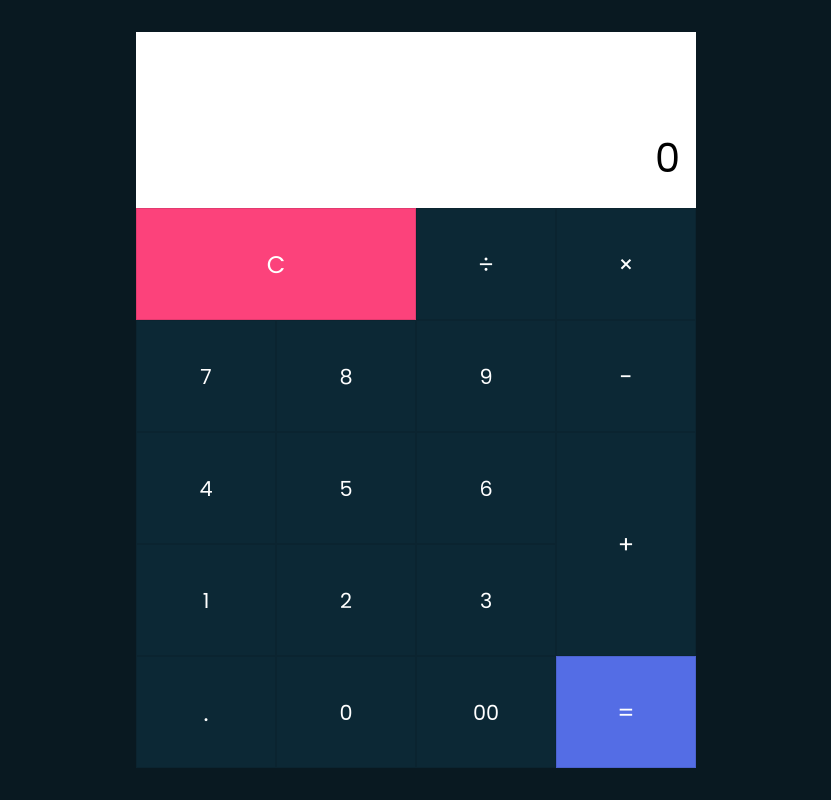
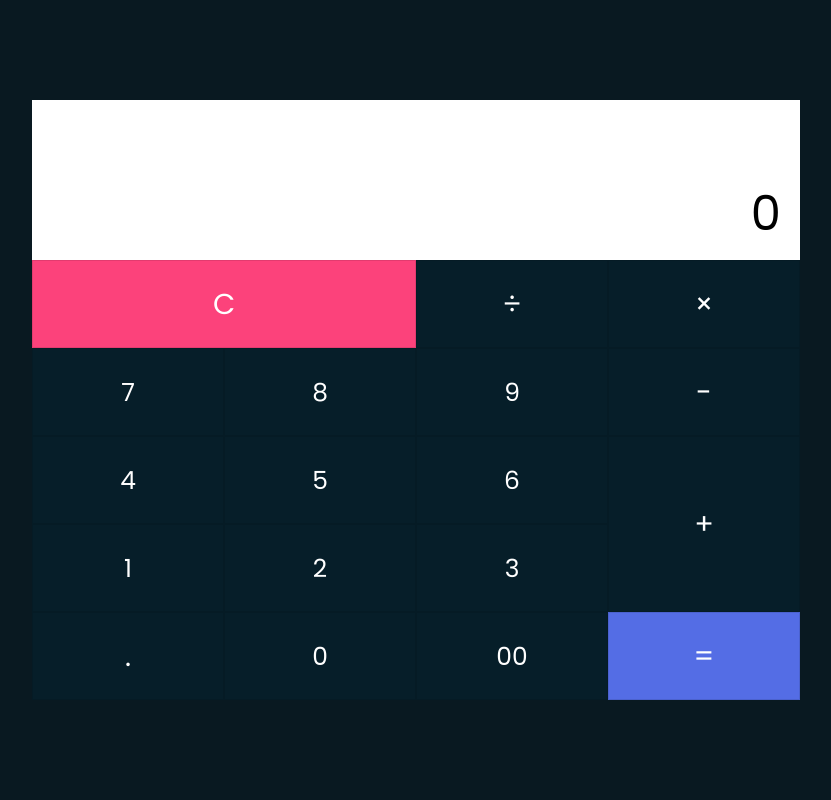
Before and after one commit to aliserajalam/calculator, a plain HTML site: page index.html in a window 1280 px wide. Shown: the whole page, without its empty margins (224-1055 px from the left). Drawn offline with Linux system fonts and the light colour scheme.

Commit message:
Added support for mobiles and large screen

```diff
--- a/style.css
+++ b/style.css
@@ -3,7 +3,9 @@
 * {
     margin: 0;
     padding: 0;
-    box-sizing: border-box;
+    -webkit-box-sizing: border-box; /* Safari/Chrome, other WebKit */
+    -moz-box-sizing: border-box;    /* Firefox, other Gecko */
+    box-sizing: border-box;         /* Opera/IE 8+ */
     font-family: 'Poppins', sans-serif;
 }
 
@@ -12,6 +14,7 @@ body{
     justify-content: center;
     align-items: center;
     min-height: 100vh;
+    min-width: 100vw;
     background: #091921;
 }
 
@@ -21,15 +24,20 @@ body{
 }
 
 #result {
-    padding: 1rem 1rem;
+    display:flex;
+    flex-direction: column;
+    height: 20vh;
+    padding: 0 1rem;
     background: #fff;
     text-align: right;
 }
 
 #operation-history {
-    padding: 2rem 0 1rem 0;
+    display: flex;
+    justify-content: flex-end;
+    align-items: center;
     font-size: 1rem;
-    height: 1rem;
+    flex: 1;
 }
 
 #history-value {
@@ -37,17 +45,17 @@ body{
 }
 
 #operation-result {
-    padding: 2rem 0 4rem 0;
+    display: flex;
+    justify-content: flex-end;
+    align-items: center;
     font-size: 2.5rem;
-    height: 2.5rem;
+    flex: 1;
 }
 
 #keyboard {
     display: grid;
-    grid-template-columns: repeat(4, 1fr);
-    grid-template-rows: repeat(5, 1fr);
-    height: 35rem;
-    width: 35rem;
+    grid-template-columns: repeat(4, 10vw);
+    grid-template-rows: repeat(5, 10vh);
 }
 
 .number, .operator {
@@ -55,7 +63,7 @@ body{
     height: 1fr;
     cursor: pointer;
     color: #fff;
-    background-color: #0c2835;
+    background-color: #061e29;
     border: 1px solid rgba(0,0,0,0.1);
     outline: 0;
 }
@@ -86,3 +94,99 @@ body{
 #\= {
     background-color: #546de5;
 }
+
+
+
+/* Extra small devices (phones, 600px and down) */
+@media only screen and (max-width: 600px) {
+
+    html {
+        font-size: 50%;
+    }
+
+    #result {
+        height: 25vh;
+    }
+
+
+    #keyboard {
+        grid-template-columns: repeat(4, 25vw);
+        grid-template-rows: repeat(5, 15vh);
+    }
+}
+
+/* Small devices (portrait tablets and large phones, 600px and up) */
+@media only screen and (min-width: 600px) {
+
+    html {
+        font-size: 80%;
+    }
+
+    #result {
+        height: 25vh;
+    }
+
+
+    #keyboard {
+        grid-template-columns: repeat(4, 25vw);
+        grid-template-rows: repeat(5, 15vh);
+    }
+}
+
+/* Medium devices (landscape tablets, 768px and up) */
+@media only screen and (min-width: 768px) {
+    html {
+        font-size: 120%;
+    }
+
+    #result {
+        height: 25vh;
+    }
+
+    #operation-history{
+        padding: 0.5rem 0 1rem 0;
+    }
+
+    #operation-result {
+        padding: 0.5rem 0 0.5rem 0;
+    }
+
+    #keyboard {
+        grid-template-columns: repeat(4, 25vw);
+        grid-template-rows: repeat(5, 15vh);
+    }
+}
+
+
+/* Extra large devices (large laptops and desktops, 1200px and up) */
+@media only screen and (min-width: 1200px) {
+    html {
+        font-size: 120%;
+    }
+
+    #result {
+        height: 20vh;
+    }
+
+
+    #keyboard {
+        grid-template-columns: repeat(4, 15vw);
+        grid-template-rows: repeat(5, 11vh);
+    }
+}
+
+/* 4K screen */
+@media only screen and (min-width: 3840px) {
+    html {
+        font-size: 170%;
+    }
+
+    #result {
+        height: 20vh;
+    }
+
+    #keyboard {
+        grid-template-columns: repeat(4, 15vw);
+        grid-template-rows: repeat(5, 11vh);
+    }
+}
```
